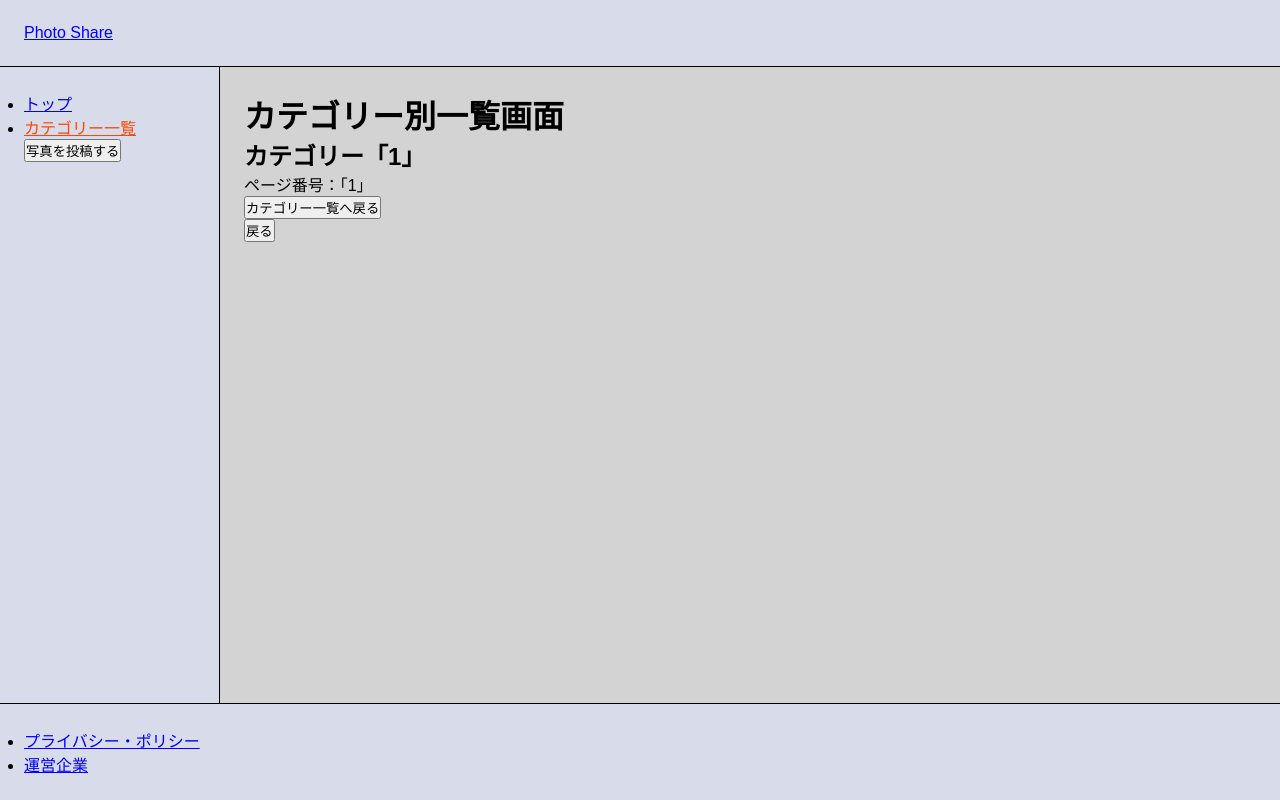
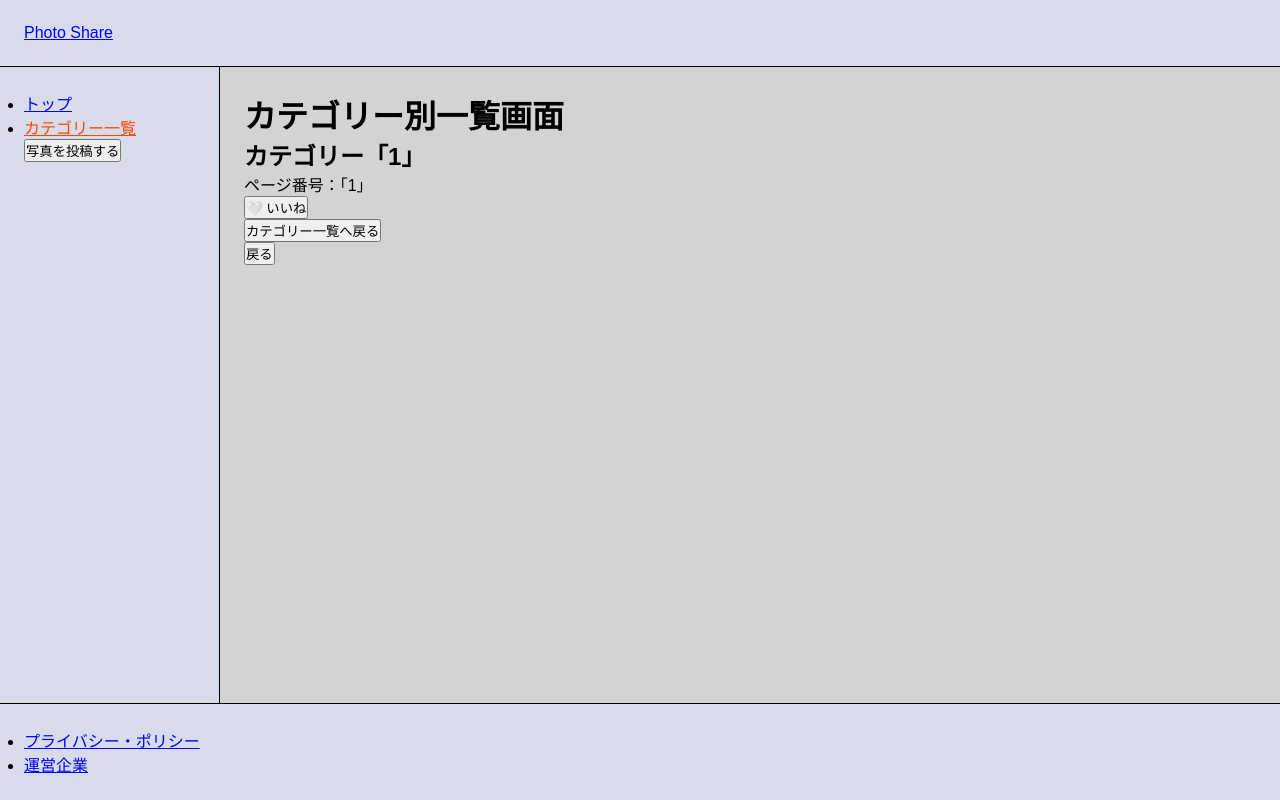
Before and after one commit to navyfish216/second-nextjs-project, a Next.js app: page /categories/1 in a window 1280 px wide. Built offline with nearby package versions, Linux system fonts and the light colour scheme.

Commit message:
いいねボタンを共通化してカテゴリページからも使えるようにした いいねの状態によってログを出し分け

```diff
--- /dev/null
+++ b/src/app/_components/LikeButton.tsx
@@ -0,0 +1,20 @@
+"use client";
+
+import { useState } from "react";
+
+export function LikeButton({ id }: { id: string }) {
+    const [liked, setLiked] = useState(false);
+
+    return (
+        <button onClick={() => {
+            if (liked) {
+                console.log(`LikeButton.id ${id} の「いいね」が外されました`);
+            } else {
+                console.log(`LikeButton.id ${id} が「いいね」されました`);
+            }
+            setLiked(!liked);
+        }}>
+            {liked ? '❤️' : '🤍' } いいね
+        </button>
+    );
+}
--- a/src/app/categories/[categoryName]/page.tsx
+++ b/src/app/categories/[categoryName]/page.tsx
@@ -2,6 +2,7 @@
 
 import { useRouter } from "next/navigation";
 import { use } from "react";
+import { LikeButton } from "../../_components/LikeButton";
 
 type Props = {
     params: Promise<{categoryName: string}>;
@@ -18,6 +19,9 @@ export default function Page({params, searchParams}: Props) {
             <h1>カテゴリー別一覧画面</h1>
             <h2>カテゴリー「{unwrapParams.categoryName}」</h2>
             <p>ページ番号：「{page}」</p>
+            <LikeButton id={unwrapParams.categoryName + "-" + page} />
+
+            <br />
             <button onClick={() => {router.push("/categories");}}>カテゴリー一覧へ戻る</button>
             <br />
             <button onClick={() => {router.back()}}>戻る</button>
--- a/src/app/photos/[photoId]/page.tsx
+++ b/src/app/photos/[photoId]/page.tsx
@@ -1,5 +1,6 @@
 //import { use } from "react";
-import { LikeButton } from "./LikeButton";
+//import { LikeButton } from "./LikeButton";
+import { LikeButton } from "../../_components/LikeButton";
 
 type Props = {
   params: Promise<{ photoId: string }>;
@@ -19,7 +20,7 @@ export default async function Page({ params }: Props) {
           </tr>
         </tbody>
       </table>
-      <LikeButton photoId={(await params).photoId} />
+      <LikeButton id={(await params).photoId} />
     </div>
   );
 }
```
